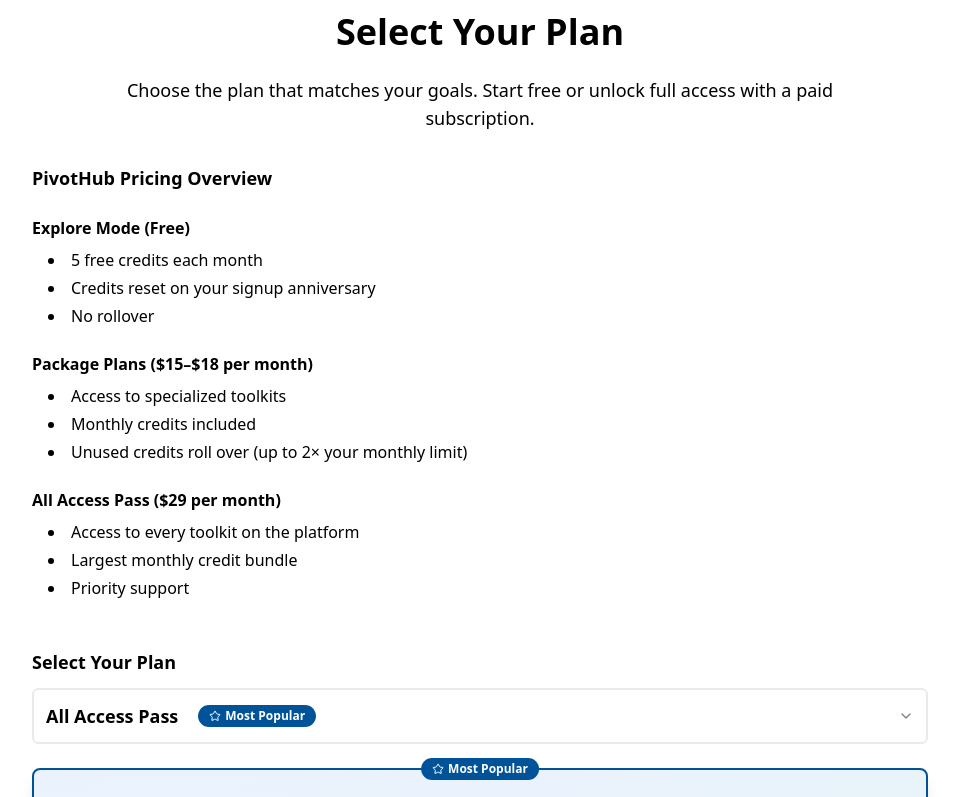
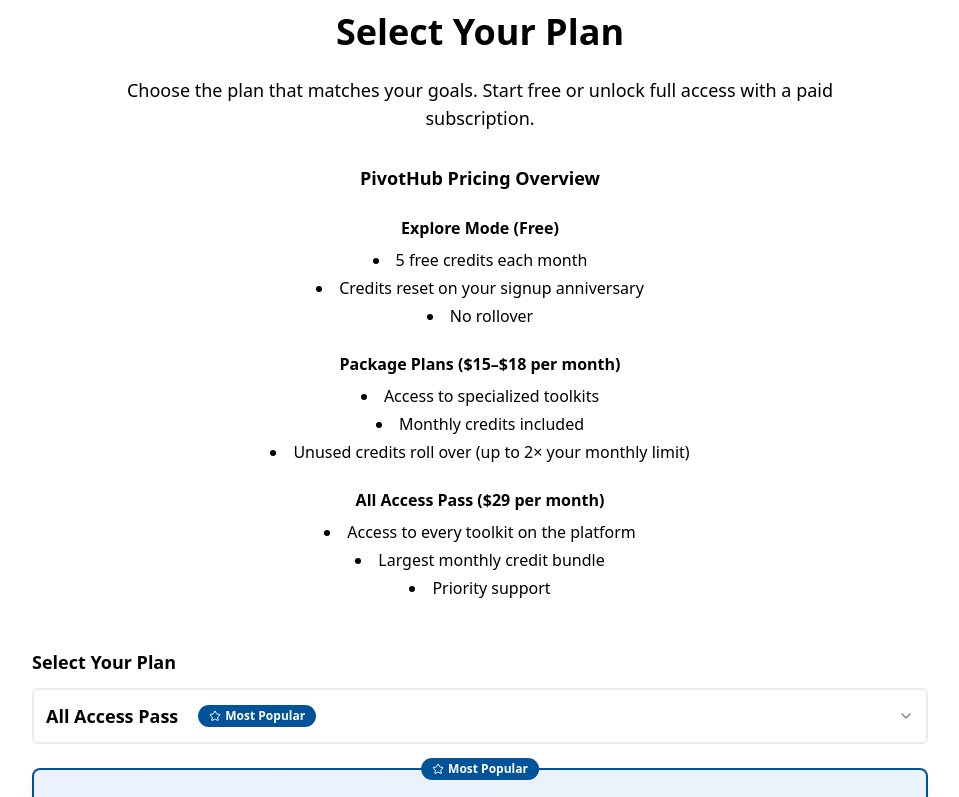
Before and after one commit to d0cunnin/pivothub, a React (Vite) app: page /pricing in a window 1280 px wide. Shown: the part 559-1356 px from the top of the page, without its empty margins (160-1119 px from the left). Built offline with nearby package versions, Linux system fonts and the light colour scheme.

Commit message:
Fix: Center pricing overview text

```diff
--- a/src/pages/Pricing.tsx
+++ b/src/pages/Pricing.tsx
@@ -281,14 +281,14 @@ const Pricing = () => {
               Choose the plan that matches your goals. Start free or unlock full access with a paid subscription.
             </p>
 
-            <div className="text-base text-muted-foreground max-w-4xl mx-auto text-left space-y-6">
+            <div className="text-base text-muted-foreground max-w-4xl mx-auto text-center space-y-6">
               <div>
                 <h3 className="text-lg font-bold text-foreground mb-4">PivotHub Pricing Overview</h3>
               </div>
 
               <div>
                 <h4 className="font-bold text-foreground mb-2">Explore Mode (Free)</h4>
-                <ul className="list-disc list-inside space-y-1 ml-4">
+                <ul className="list-disc list-inside space-y-1">
                   <li>5 free credits each month</li>
                   <li>Credits reset on your signup anniversary</li>
                   <li>No rollover</li>
@@ -297,7 +297,7 @@ const Pricing = () => {
 
               <div>
                 <h4 className="font-bold text-foreground mb-2">Package Plans ($15–$18 per month)</h4>
-                <ul className="list-disc list-inside space-y-1 ml-4">
+                <ul className="list-disc list-inside space-y-1">
                   <li>Access to specialized toolkits</li>
                   <li>Monthly credits included</li>
                   <li>Unused credits roll over (up to 2× your monthly limit)</li>
@@ -306,7 +306,7 @@ const Pricing = () => {
 
               <div>
                 <h4 className="font-bold text-foreground mb-2">All Access Pass ($29 per month)</h4>
-                <ul className="list-disc list-inside space-y-1 ml-4">
+                <ul className="list-disc list-inside space-y-1">
                   <li>Access to every toolkit on the platform</li>
                   <li>Largest monthly credit bundle</li>
                   <li>Priority support</li>
```
